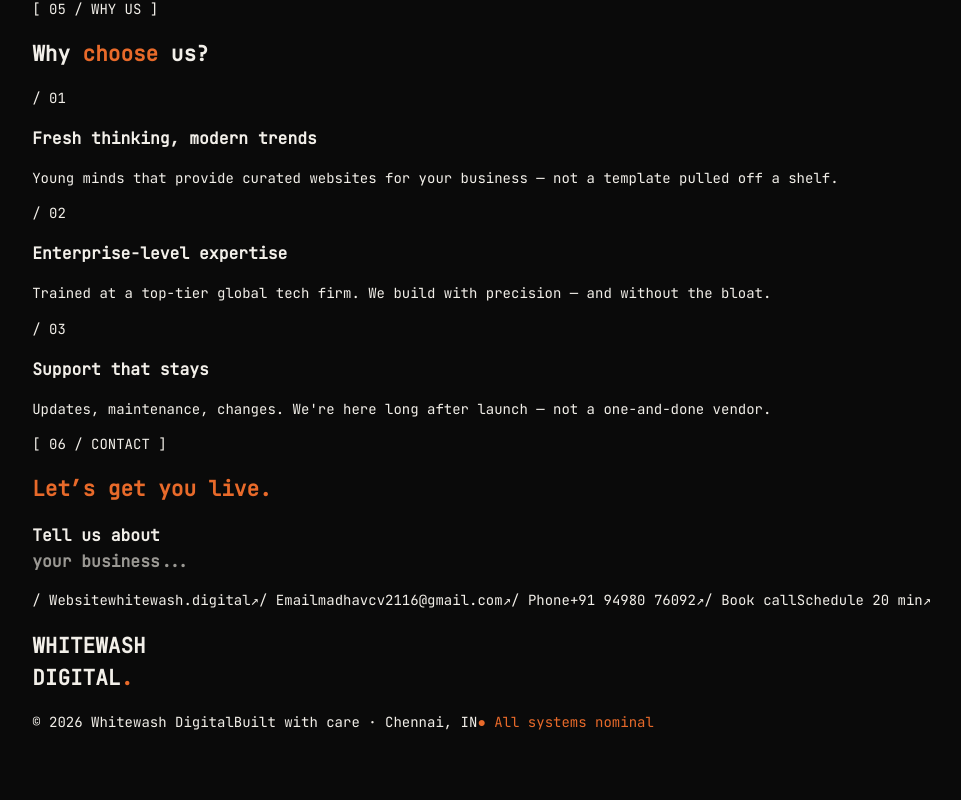
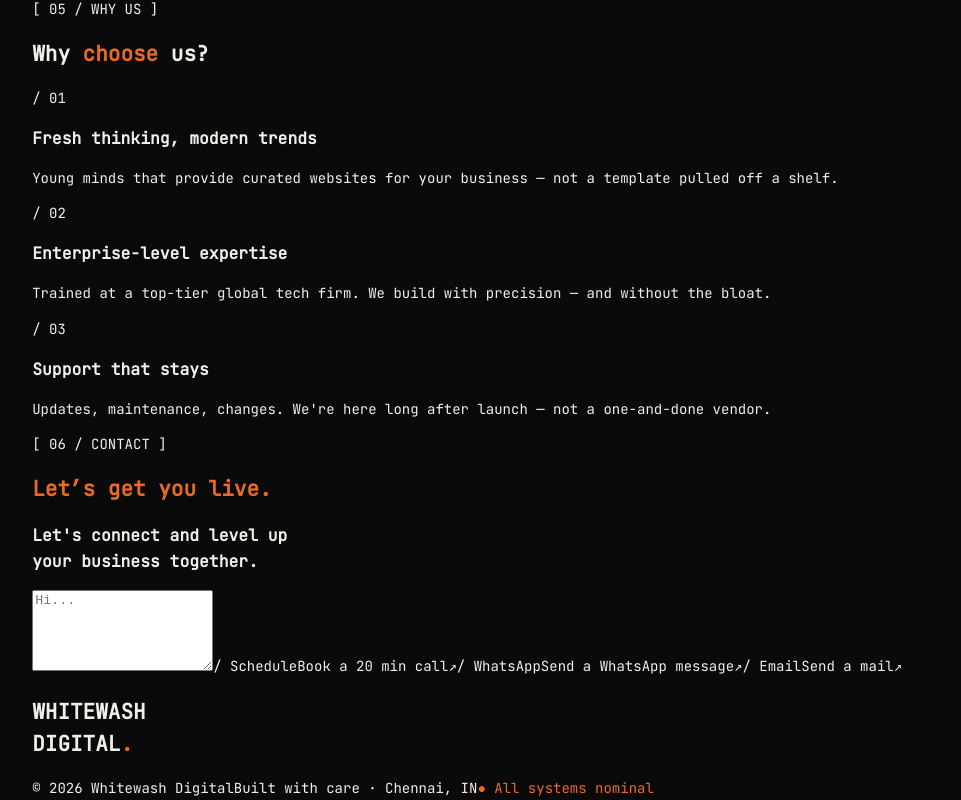
Before and after one commit to madhav-fied/whitewash-digital, a Next.js app: page / in a window 1280 px wide. Shown: the part 1982-2782 px from the top of the page, without its empty margins (19-980 px from the left). Before the commit the page ends 2716 px from the top, so only its background shows below. Built offline with nearby package versions, Linux system fonts and the light colour scheme.

Commit message:
chore: tweaks

```diff
--- a/app/components/Contact.tsx
+++ b/app/components/Contact.tsx
@@ -1,33 +1,38 @@
-const mailToHref = `mailto:madhavcv2116@gmail.com?subject=Take%20my%20business%20online&body=Hi%2C%0A%0AI%E2%80%99m%20ready%20to%20build%20something%20that%20actually%20represents%20my%20business%20online.%0A%0ABusiness%20Name%3A%0AWebsite%20Type%3A%20(Portfolio%2C%20Business%2C%20E-commerce%2C%20etc.)%0APreferred%20Package%3A%20(Standard%20%2F%20Premium)%0A%0AYou%20can%20contact%20me%20at%3A%0APhone%3A%0A%0ALooking%20forward%20to%20working%20with%20you.%0A%0AThanks%2C%0A%5BYour%20Name%5D`
+"use client"
 
-const contactRows = [
+import { useState } from "react"
+
+const PHONE = "919884055526"
+const EMAIL = "madhavcv2116@gmail.com"
+const CALENDLY = "https://calendly.com/whitewash-digital/new-meeting"
+const PLACEHOLDER = "Hi..."
+
+export default function Contact() {
+    const [message, setMessage] = useState("")
+
+    const encoded = encodeURIComponent(message.trim() || PLACEHOLDER)
+
+    const actions = [
         {
-        label: "/ Website",
-        val: "whitewash.digital",
-        href: "https://whitewash-digital.vercel.app",
+            label: "/ Schedule",
+            val: "Book a 20 min call",
+            href: CALENDLY,
+            external: true,
+        },
+        {
+            label: "/ WhatsApp",
+            val: "Send a WhatsApp message",
+            href: `https://wa.me/${PHONE}?text=${encoded}`,
             external: true,
         },
         {
             label: "/ Email",
-        val: "madhavcv2116@gmail.com",
-        href: mailToHref,
+            val: "Send a mail",
+            href: `mailto:${EMAIL}?subject=Take%20my%20business%20online&body=${encoded}`,
             external: false,
         },
-    {
-        label: "/ Phone",
-        val: "+91 94980 76092",
-        href: "tel:+919498076092",
-        external: false,
-    },
-    {
-        label: "/ Book call",
-        val: "Schedule 20 min",
-        href: "https://calendly.com/whitewash-digital/new-meeting",
-        external: false,
-    },
-];
+    ]
 
-export default function Contact() {
     return (
         <section id="contact" className="block">
             <div className="wrap">
@@ -37,12 +42,19 @@
                 </div>
                 <div className="contact-grid">
                     <h3 className="contact-headline reveal">
-                        Tell us about
+                        Let's connect and level up
                         <br />
-                        <span className="g1">your business...</span>
+                        your business together.
                     </h3>
                     <div className="contact-list reveal">
-                        {contactRows.map((c) => (
+                        <textarea
+                            className="contact-message"
+                            placeholder={PLACEHOLDER}
+                            value={message}
+                            onChange={(e) => setMessage(e.target.value)}
+                            rows={5}
+                        />
+                        {actions.map((c) => (
                             <a
                                 key={c.label}
                                 className="contact-row"
--- a/app/components/Pricing.tsx
+++ b/app/components/Pricing.tsx
@@ -35,7 +35,7 @@
                             <li>Basic SEO setup</li>
                             <li>Project gallery</li>
                             <li>Mobile responsive design</li>
-                            <li>Contact forms via email</li>
+                            <li>Contact forms</li>
                         </ul>
                         <a className="btn ghost" href={contactStandard}>
                             Choose Standard <span className="arrow" aria-hidden="true">→</span>
@@ -58,7 +58,7 @@
                             <li>Post-launch aid for 6 months</li>
                             <li>Social media integrations</li>
                             <li>Private domain for 1 year</li>
-                            <li>Lead forms via WhatsApp</li>
+                            <li>Direct WhatsApp links</li>
                             <li>Client testimonials &amp; reviews</li>
                         </ul>
                         <a className="btn accent" href={contactPremium}>
--- a/app/styles/Contact.css
+++ b/app/styles/Contact.css
@@ -34,6 +34,32 @@
     border-top: 1px solid var(--hair);
 }
 
+.contact-message {
+    width: 100%;
+    background: var(--panel);
+    border: 1px solid var(--hair);
+    border-radius: 4px;
+    color: var(--fg);
+    font-family: inherit;
+    font-size: 12px;
+    line-height: 1.7;
+    padding: 14px 16px;
+    margin-bottom: 4px;
+    resize: none;
+    outline: none;
+    transition: border-color 200ms ease;
+    box-sizing: border-box;
+}
+
+.contact-message::placeholder {
+    color: var(--g2);
+    font-size: 11px;
+}
+
+.contact-message:focus {
+    border-color: var(--accent);
+}
+
 .contact-row {
     display: grid;
     grid-template-columns: 120px 1fr auto;
@@ -56,8 +82,8 @@
 }
 
 .contact-row .val {
-    font-size: clamp(14px, 1.6vw, 18px);
-    letter-spacing: -0.005em;
+    font-size: 13px;
+    letter-spacing: 0.01em;
     color: var(--fg);
     word-break: break-word;
 }
```
Lines whose indentation alone changed are shown as unchanged.
